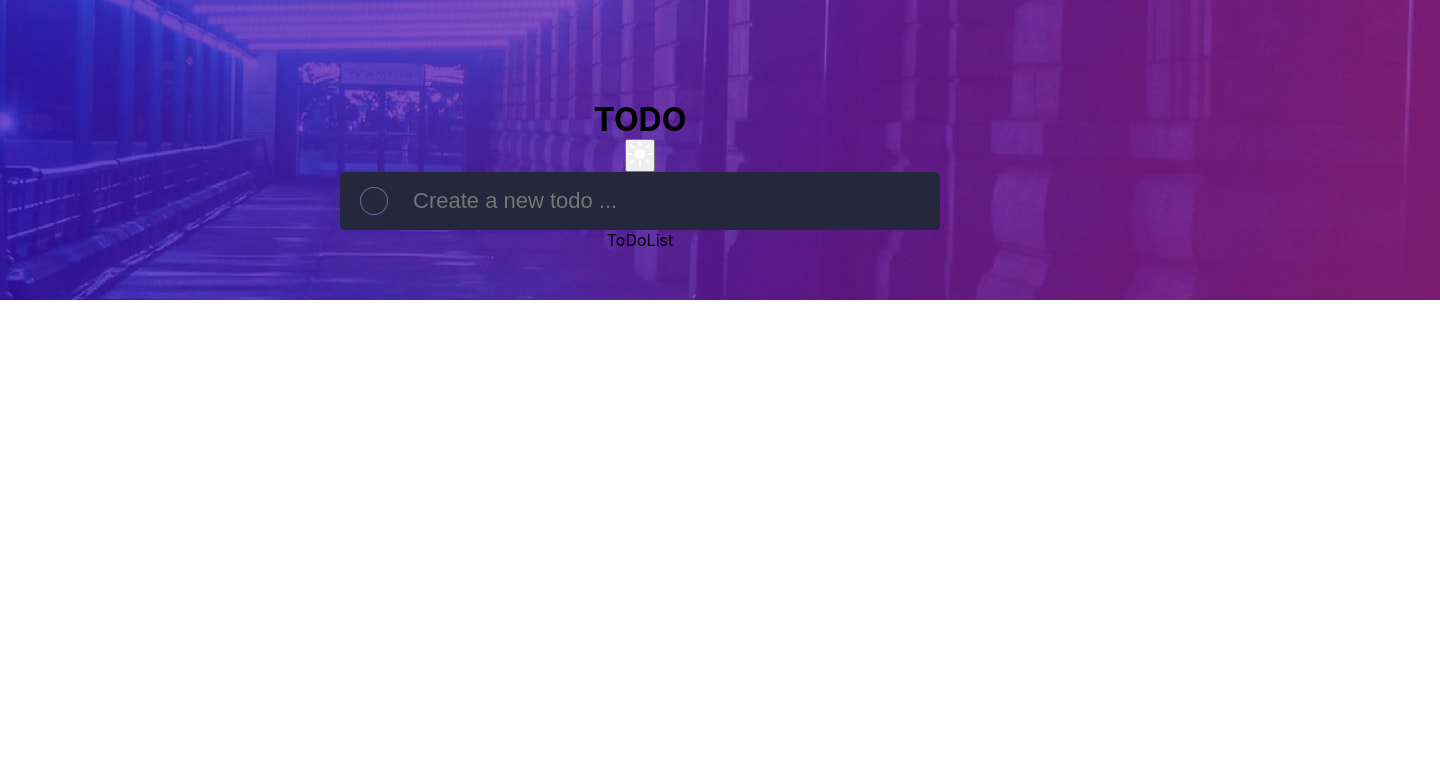
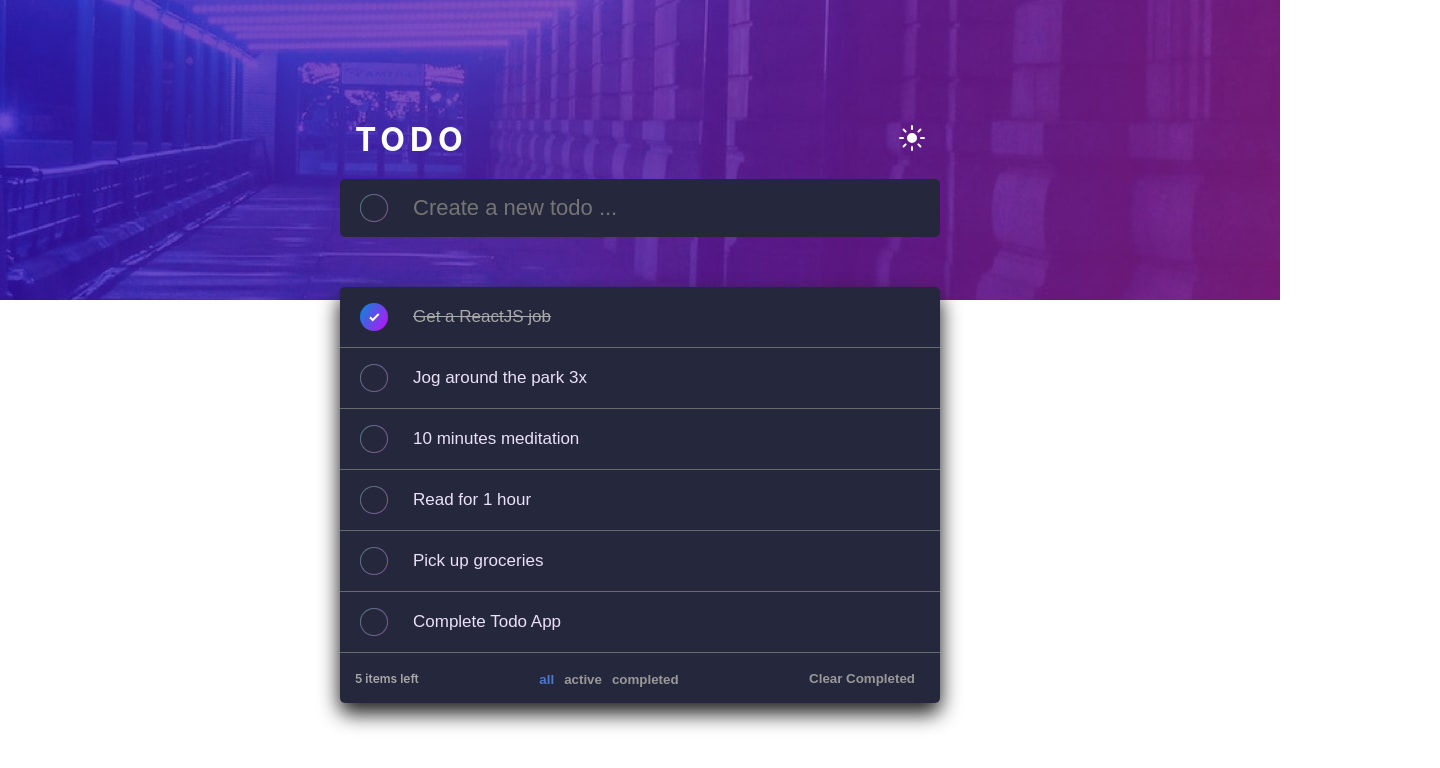
Before and after one commit to ros1k/todo-app-main, a React (Create React App) app: page /reactContextVersion in a window 1280 px wide. Shown: the top 768 px of the page, 1440 px wide, since content can reach past the window. Built offline with nearby package versions, Linux system fonts and the light colour scheme.

Commit message:
Finished react context version of todo list

```diff
--- a/src/components/singleTask.css
+++ b/src/components/singleTask.css
@@ -55,6 +55,7 @@
     z-index: 2;
     transition: all 0.2s ease;
     background:#25273C;
+    opacity: 1;
 }
 .task__wrapper .fake__checkbox::before{
     position: absolute;
@@ -68,9 +69,6 @@
     border-radius: 50%;
     background-color: dimgray;
     z-index: 1;
-}
-.task__wrapper .fake__checkbox::after{
-   opacity: 1;
 }
 .delete__task{
     display: flex;
--- a/src/pages/ReactContextVersion/components/AppWrapper.jsx
+++ b/src/pages/ReactContextVersion/components/AppWrapper.jsx
@@ -1,19 +1,19 @@
 import { useContext } from "react"
 import styled from "styled-components"
 import { AppContext } from "../context/context"
-
+import LightBG from '../../../images/bg-desktop-light.jpg'
+import DarkBG from '../../../images/bg-desktop-dark.jpg'
 
  const AppWrapper = ({children}) => {
-  const {themeScheme} = useContext(AppContext)
+  const {theme} = useContext(AppContext)
    return (
         <Wrapper>
             <BgWrapper>
-              <Background src={themeScheme.image}/>
+              <Background src={theme ==='dark' ? DarkBG : LightBG}/>
             </BgWrapper>
             <Container>
               {children}
             </Container>
-
         </Wrapper>
    )
  }
@@ -28,7 +28,8 @@ import { AppContext } from "../context/context"
   position: absolute;
   top:0;
   left:0;
-  width: 100%;
+  width: 100vw;
+  overflow-x: hidden;
   height: 400px;
   z-index: -1;
  `
--- /dev/null
+++ b/src/pages/ReactContextVersion/components/FilterButton.jsx
@@ -0,0 +1,32 @@
+import { useEffect } from "react"
+import { useContext } from "react"
+import styled from "styled-components"
+import { AppContext } from "../context/context"
+
+const FilterButton = ({type}) => {
+  const {activeFilter,ToggleFilter} = useContext(AppContext)
+
+  return (
+    <Filter data-filter={type}
+    className={activeFilter === type ? 'active' : ""}
+     onClick={(e) =>ToggleFilter(type)}
+    // ref={(el) => (filtersRef.current[0] = el)}
+    >{type}
+    </Filter>
+
+  )
+}
+
+export default FilterButton
+
+const Filter = styled.button`
+    border: none;
+    margin-right: 10px;
+    cursor: pointer;
+    background-color: transparent;
+    color:#999999;
+    font-weight:bold;
+    &.active{
+    color:#4A78D1;
+    }
+  `
--- a/src/pages/ReactContextVersion/components/Header.jsx
+++ b/src/pages/ReactContextVersion/components/Header.jsx
@@ -1,4 +1,4 @@
-import { useContext } from "react"
+import { useContext,useRef } from "react"
 import {TopWrapper,HeaderContent,Title,ThemeButton,ThemeIcon,InputWrapper,CheckboxButton,ButtonImage,Input}
 from './styledHeader'
 import check from '../../../images/icon-check.svg'
@@ -7,30 +7,33 @@ import sunIcon from '../../../images/icon-sun.svg'
 import { AppContext } from "../context/context"
 
 const Header = () => {
-  const {theme} = useContext(AppContext)
+  const {theme,AddNewTask,changeTheme} = useContext(AppContext)
+  const inputRef = useRef(null)
 
+  const handleClick = () => {
+    AddNewTask(inputRef.current.value);
+    inputRef.current.value = "";
+  }
   return (
     <TopWrapper>
       <HeaderContent>
         <Title>TODO</Title>
-        <ThemeButton>
+        <ThemeButton onClick={changeTheme}>
           <ThemeIcon src={theme === "dark" ? sunIcon : darkIcon}/>
         </ThemeButton>
       </HeaderContent>
 
-      <InputWrapper>
-        <CheckboxButton>
+      <InputWrapper theme={theme}>
+        <CheckboxButton theme={theme} onClick={handleClick}>
           <ButtonImage src={check} alt="checkbox"/>
         </CheckboxButton>
-        <Input/>
+        <Input ref={inputRef} onKeyPress={event => {
+              if (event.key === 'Enter') {
+                AddNewTask(event.target.value);
+                event.target.value=""
+              }
+            }}/>
       </InputWrapper>
-      {/* <div className='input__wrapper'>
-      //     <button className="fake__checkbox" >
-      //       <img src={check} alt="" />
-      //     </button>
-
-      //     <input type="text" placeholder='Create a new todo...'/>
-      //   </div> */}
     </TopWrapper>
   )
 }
--- a/src/pages/ReactContextVersion/components/ToDoItem.jsx
+++ b/src/pages/ReactContextVersion/components/ToDoItem.jsx
@@ -1,8 +1,24 @@
-import React from 'react'
+import { useContext } from 'react'
+import { ListItem,HiddenButton, FakeCheckbox,FakeCheckboxImg, Task, DeleteButton,DeleteButtonImg } from './styledToDoItem'
+import check from '../../../images/icon-check.svg'
+import cross from '../../../images/icon-cross.svg'
+import { AppContext } from '../context/context'
 
-const ToDoItem = () => {
+const ToDoItem = ({task,isCompleted}) => {
+  const {ToggleCompleted,DeleteTask,theme} = useContext(AppContext)
+
   return (
-    <div>ToDoItem</div>
+    <ListItem theme={theme} className={ isCompleted ? "completed" : ""} >
+      <HiddenButton  onClick={(e) => { ToggleCompleted(task) }} >
+          <FakeCheckbox theme={theme}>
+              <FakeCheckboxImg  src={check} alt="" />
+          </FakeCheckbox>
+          <Task theme={theme}>{ task }</Task>
+      </HiddenButton>
+      <DeleteButton  onClick={() => {DeleteTask(task)}}>
+        <DeleteButtonImg src={cross} alt=""  />
+      </DeleteButton>
+    </ListItem>
   )
 }
 
--- a/src/pages/ReactContextVersion/components/ToDoList.jsx
+++ b/src/pages/ReactContextVersion/components/ToDoList.jsx
@@ -1,8 +1,48 @@
-import React from 'react'
+import { useContext } from 'react'
+import {TodoList, Filters,Counter,FiltersWrapper,ClearButton} from './styledToDoList'
+import { AppContext } from '../context/context'
+import FilterButton from './FilterButton'
+import ToDoItem from './ToDoItem'
 
 const ToDoList = () => {
+  const {tasks,FilterTypes,activeFilter,ClearCompleted,theme} = useContext(AppContext)
+
+  const generateList = () => {
+    switch (activeFilter) {
+      case 'all':
+        return tasks.map((item,index) => {
+          return <ToDoItem key={index} task={item.task} isCompleted={item.isCompleted}/>
+        })
+      case 'active':
+        return tasks.map((item,index) => {
+          return !item.isCompleted ? <ToDoItem key={index} task={item.task} isCompleted={item.isCompleted}/> : null;
+        })
+
+      case 'completed':
+        return tasks.map((item,index) => {
+          return item.isCompleted ? <ToDoItem key={index} task={item.task} isCompleted={item.isCompleted}/> : null;
+        })
+
+        default:
+          console.log('something went wrong')
+    }
+  }
+
   return (
-    <div>ToDoList</div>
+    <TodoList theme={theme}>
+      {// rendering todo list
+        generateList()
+      }
+      <Filters >
+      <Counter className="counter">{ tasks.filter(task => task.isCompleted === false ).length + ' items left' }</Counter>
+              <FiltersWrapper >
+                  {//rendering filter buttons
+                    FilterTypes.map((e,i )=> { return <FilterButton key={i} type={e}/> })
+                  }
+              </FiltersWrapper>
+              <ClearButton  onClick={ClearCompleted}>Clear Completed</ClearButton>
+      </Filters>
+    </TodoList>
   )
 }
 
--- a/src/pages/ReactContextVersion/components/styledHeader.js
+++ b/src/pages/ReactContextVersion/components/styledHeader.js
@@ -4,9 +4,25 @@ import styled from 'styled-components'
 export const TopWrapper = styled.header`
 
 `
-export const HeaderContent = styled.div``
-export const Title = styled.h1``
-export const ThemeButton = styled.button``
+export const HeaderContent = styled.div`
+  display: flex;
+  padding:20px 15px;
+  justify-content: space-between;
+`
+export const Title = styled.h1`
+  color:white;
+  letter-spacing: 5px;
+`
+export const ThemeButton = styled.button`
+  cursor:pointer;
+  background-color: transparent;
+  border:none;
+  &:focus-visible{
+    border:none;
+    outline: none;
+
+  }
+`
 export const ThemeIcon = styled.img``
 export const CheckboxButton = styled.button`
     display: flex;
@@ -35,7 +51,7 @@ export const CheckboxButton = styled.button`
       border-radius: 50%;
       z-index: 2;
       transition: all 0.2s ease;
-      background:#25273C;
+      background: ${props => props.theme === 'dark' ? '#25273C' : '#FFFFFF'}
     }
     &:before{
       position: absolute;
@@ -58,7 +74,8 @@ export const InputWrapper = styled.div`
     padding:15px 10px;
     position: relative;
     border-radius: 5px;
-    background-color: #25273C;
+    transition: all 0.2s ease ;
+    background-color: ${props => props.theme === 'dark' ? '#25273C' : '#FFFFFF'};
     display: flex;
     &:hover ${CheckboxButton}{
       &:before{
@@ -75,9 +92,9 @@ export const ButtonImage = styled.img`
     }
 `
 export const Input = styled.input.attrs({
-    onChange: null,
-    type: 'text',
-    placeholder: 'Create a new todo ...'
+  onChange: null,
+  type: 'text',
+  placeholder: 'Create a new todo ...'
 })`
 
     background-color: transparent;
--- /dev/null
+++ b/src/pages/ReactContextVersion/components/styledToDoItem.js
@@ -0,0 +1,110 @@
+import styled from "styled-components"
+export const FakeCheckbox = styled.span`
+ display: flex;
+    margin: 0 25px 0 10px;
+    position: relative;
+    overflow: hidden;
+    border-radius: 50%;
+    background: rgb(0,141,215);
+    background: linear-gradient(120deg, rgba(0,141,215,1) 0%, rgba(197,10,252,1) 100%);
+    width: 28px;
+    height: 28px;
+    display: flex;
+    justify-content: center;
+    align-items: center;
+    transition: all 0.2s ease;
+    &:after{
+      position: absolute;
+      content:"";
+      width: 26px;
+      height: 26px;
+      top: 1px;
+      left: 1px;
+      border-radius: 50%;
+      z-index: 2;
+      transition: all 0.2s ease;
+      background:${props => props.theme === 'dark' ? '#25273C' : '#FFFFFF'};
+      opacity: 1;
+    }
+    &::before{
+      position: absolute;
+      content:"";
+      height: 28px;
+      width: 28px;
+      top:0;
+      left:0;
+      opacity:1;
+      transition: all 0.2s ease;
+      border-radius: 50%;
+      background-color: dimgray;
+      z-index: 1;
+    }
+`
+export const HiddenButton = styled.button`
+    width: 100%;
+    display: flex;
+    align-items: center;
+    background-color: transparent;
+    border:none;
+    justify-content: flex-start;
+    cursor: pointer;
+`
+export const FakeCheckboxImg = styled.img`
+    opacity:0;
+    transition: all 0.2s ease;
+`
+export const Task = styled.p`
+    font-size:17px;
+    color: ${props => props.theme === 'dark' ? '#EBE1F6' : 'black'};
+    transition: all 0.2s ease;
+`
+export const DeleteButton = styled.button`
+    display: flex;
+    background-color: transparent;
+    border:none;
+    overflow: hidden;
+    position: relative;
+    width: 40px;
+    height: 40px;
+    cursor: pointer;
+
+`
+export const DeleteButtonImg = styled.img`
+  position: absolute;
+  top: 11px;
+  right:-100%;
+  transition: all 0.2s ease;
+`
+export const ListItem = styled.li`
+    background-color: ${props => props.theme === 'dark' ? '#25273C' : '#FFFFFF'};
+    border-bottom:1px solid dimgray;
+    list-style-type: none;
+    padding: 10px;
+    width: 100%;
+    display: flex;
+    justify-content: space-between;
+    align-items: center;
+
+    &:hover ${FakeCheckbox}::before{
+      opacity:0;
+    }
+    &:hover ${Task} {
+      color: ${props => props.theme === 'dark' ? '#b9b9b9' : '#000000'} ;
+    }
+    &:hover ${DeleteButtonImg}{
+      right:9px;
+    }
+    &.completed ${FakeCheckbox}::after{
+      opacity:0;
+    }
+    &.completed ${FakeCheckbox}::before{
+      opacity:0;
+    }
+    &.completed ${FakeCheckboxImg}{
+      opacity:1;
+    }
+    &.completed ${Task}{
+      text-decoration: line-through;
+      color:darkgrey;
+    }
+`
--- /dev/null
+++ b/src/pages/ReactContextVersion/components/styledToDoList.js
@@ -0,0 +1,53 @@
+import styled from "styled-components"
+
+export const TodoList = styled.ul`
+    list-style-type: none;
+    padding:0;
+    width: 100%;
+    border-radius: 10px;
+    margin-top: 50px;
+    padding:0;
+    box-shadow: 0px 10px 20px 1px rgb(35 35 35);
+    color:white;
+    display:flex;
+    flex-direction: column;
+    transition: all 0.2s ease ;
+    li{
+        transition: all 0.2s ease ;
+    }
+    & li:first-child{
+      border-top-left-radius: 5px;
+      border-top-right-radius: 5px;
+    }
+    & li:last-child{
+      border-bottom-left-radius: 5px;
+      border-bottom-right-radius: 5px;
+      border-color:transparent;
+      background-color: ${props => props.theme === 'dark' ? '#25273C' : '#FFFFFF'};
+      list-style-type: none;
+      width: 100%;
+      display: flex;
+      justify-content: space-between;
+      align-items: center;
+      padding:15px;
+
+    }
+`
+export const Filters = styled.li`
+
+`
+export const Counter = styled.span`
+    font-size:12px;
+    font-weight: 600;
+    color:darkgrey;
+`
+export const FiltersWrapper = styled.div``
+
+export const ClearButton = styled.button`
+   border: none;
+    margin-right: 10px;
+    cursor: pointer;
+    background-color: transparent;
+    color:#999999;
+    font-weight:bold;
+`
--- a/src/pages/ReactContextVersion/context/context.js
+++ b/src/pages/ReactContextVersion/context/context.js
@@ -1,39 +1,58 @@
 import { createContext, useState, useContext, useEffect } from "react";
-import LightBG from '../../../images/bg-desktop-light.jpg'
-import DarkBG from '../../../images/bg-desktop-dark.jpg'
 
+import exampleTaskList from '../../../exampleTask'
 export const AppContext = createContext();
-const themeDark = {
-    backgroundColor: '#25273C',
-    color: "#EBE1F6",
-    image: DarkBG
-}
-const themeLight = {
-    backgroundColor: '#FFFFFF',
-    color: "black",
-    image: LightBG
-}
 
+const FilterTypes = ['all', 'active', 'completed']
 
 const AppProvider = ({ children }) => {
 
     const [theme, setTheme] = useState("dark")
-    const [themeScheme, setThemeScheme] = useState(theme === "dark" ? themeDark : themeLight)
 
+    const [tasks, setTasks] = useState(exampleTaskList)
+    const [activeFilter, setActiveFilter] = useState('all')
 
+    const AddNewTask = (taskValue) => {
+        const newTask = { task: taskValue, isCompleted: false }
+        setTasks([newTask, ...tasks])
+    }
+    const DeleteTask = (taskToDelete) => {
+        setTasks(tasks.filter(item => item.task !== taskToDelete));
+    }
+    const ToggleCompleted = (task) => {
+        const updateList = tasks.map((element, i) => {
+            if (task === element.task) {
+                element.isCompleted = !element.isCompleted;
+            }
+            return element
+        })
+        setTasks(updateList)
+    }
+    const ClearCompleted = () => {
+        setTasks(tasks.filter(task => !task.isCompleted))
+    }
+    const ToggleFilter = (currentFilter) => {
+        setActiveFilter(currentFilter)
+    }
+    const changeTheme = () => {
 
-    const changeTheme = () => {
-        theme === "dark" ? setTheme('light') : setTheme('dark')
+        theme === "dark"
+            ? setTheme('light')
+            : setTheme('dark')
     }
-
-    useEffect(() => {
-
-    })
     return (
         <AppContext.Provider value={{
             theme,
-            themeScheme,
-            changeTheme
+            changeTheme,
+            tasks,
+            AddNewTask,
+            DeleteTask,
+            ClearCompleted,
+            ToggleCompleted,
+            FilterTypes,
+            ToggleFilter,
+            activeFilter
+
         }}>
             {children}
         </AppContext.Provider>
```
Also changed, not shown: src/pages/ReactContextVersion/context/theme-context.js (deleted, +0 -15 lines), src/pages/ReactContextVersion/context/todo-context.js (deleted, +0 -26 lines).
